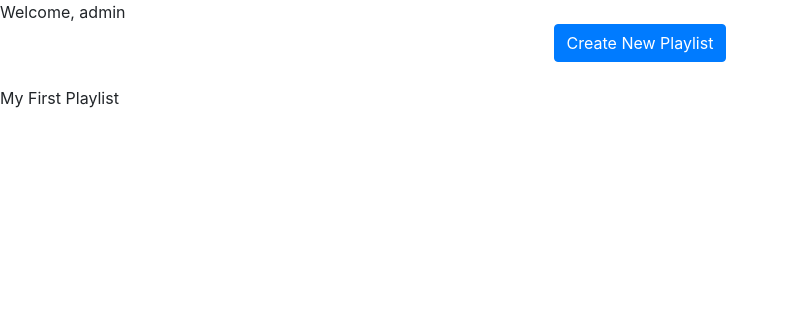
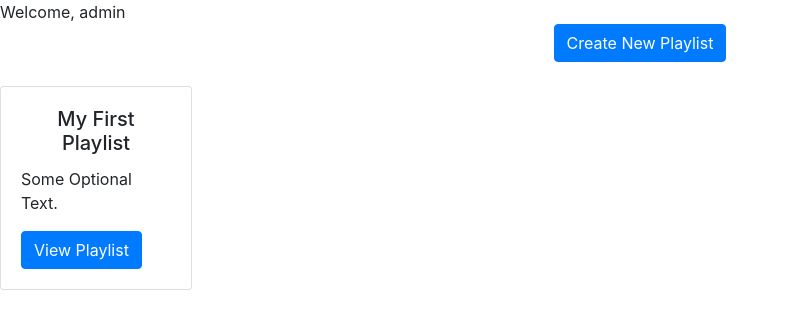
Before and after one commit to Roy-05/social-playlist, a Flask app: page /playlist in a window 1280 px wide. Shown: the part 56-385 px from the top of the page, without its empty margins (0-789 px from the left). Run offline with Flask 2, Linux system fonts and the light colour scheme; a user stored in the database is signed in; data comes from the database, SQL or seed files in the repository; both versions use the stored data as it was after the commit; some libraries are stand-ins or nearby versions.

Commit message:
Set up Playlists as  Bootstrap Cards

```diff
--- a/socialPlaylist/routes.py
+++ b/socialPlaylist/routes.py
@@ -79,3 +79,9 @@ def submitLogin(form):
 
 def showLoginForm(form):
     return render_template('login.html', title='Login', form=form)
+
+
+
+# These commands will delete all entries from a Model
+# db.session.query(Model).delete()
+# db.session.commit()
--- a/socialPlaylist/templates/playlist.html
+++ b/socialPlaylist/templates/playlist.html
@@ -43,7 +43,13 @@ aria-hidden="true">
 </div>
 <div id="playlists">
     {% for playlist in playlists%}
-    <div>{{playlist.playlist_name}}</div>
+    <div class="card" style="width: 12rem;">
+        <div class="card-body">
+          <h5 class="card-title text-center">{{playlist.playlist_name}}</h5>
+          <p class="card-text">Some Optional Text.</p>
+          <a href="" class="btn btn-primary">View Playlist</a>
+        </div>
+      </div>
     {% endfor %}
 </div>
 
```
Also changed, not shown: socialPlaylist/project.db.
